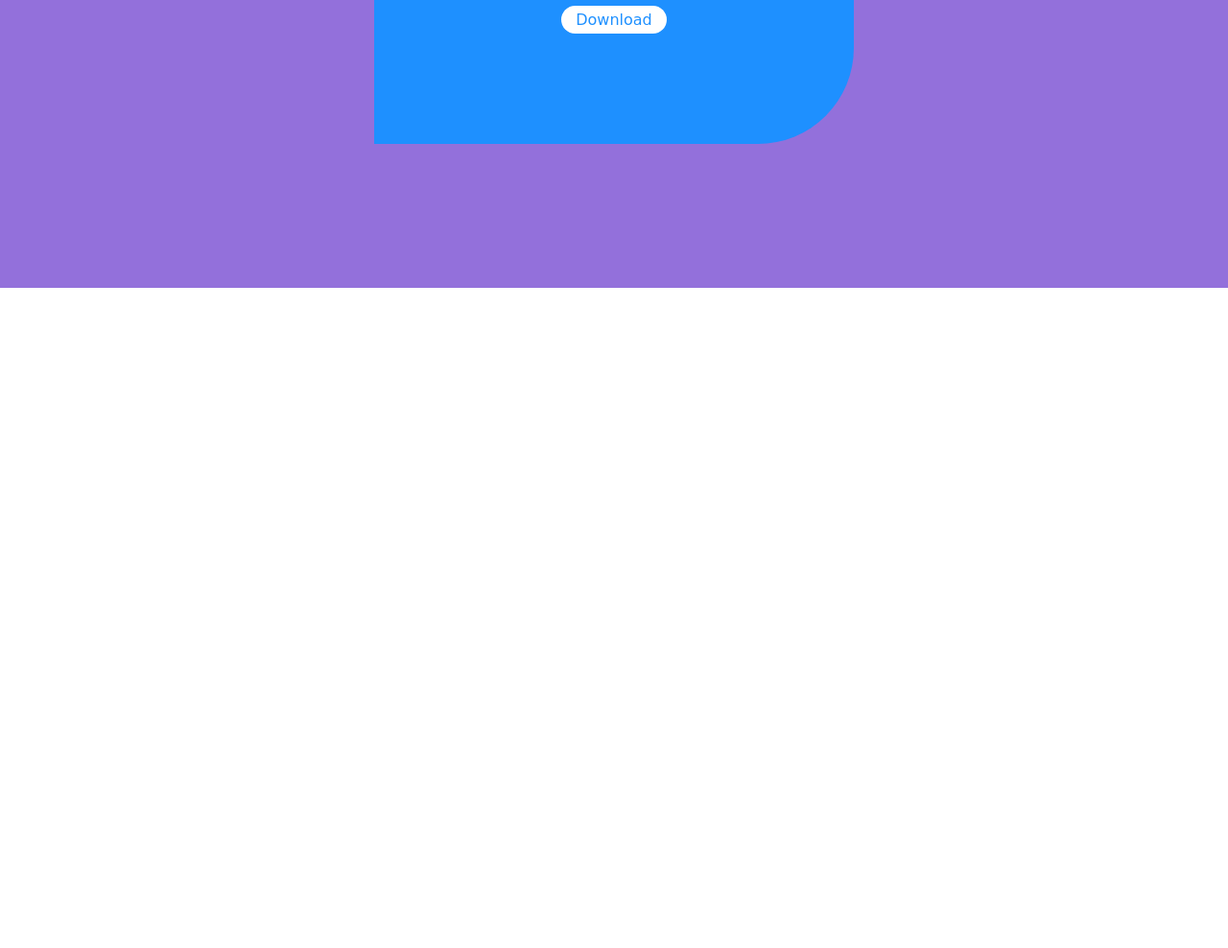
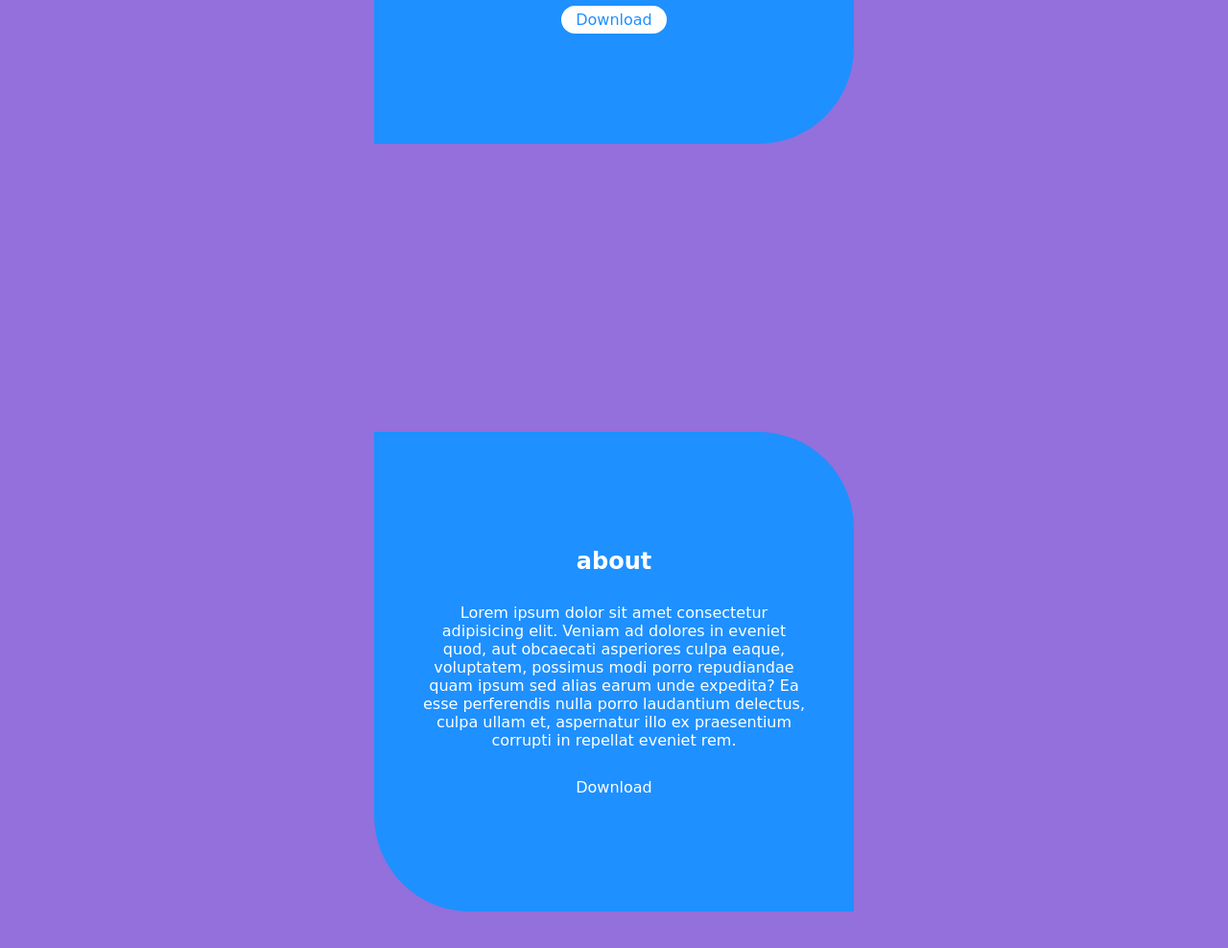
Before and after one commit to saiddakmalov/project, a plain HTML site: page index.html in a window 1280 px wide. Shown: the part 1300-2288 px from the top of the page at 96% size. Before the commit the page ends 1600 px from the top, so only its background shows below. Drawn offline with Linux system fonts and the light colour scheme.

Commit message:
add second section

```diff
--- a/css/main.css
+++ b/css/main.css
@@ -100,3 +100,19 @@ section {
     border-radius: 20px;
     color: dodgerblue;
 }
+
+.content {
+    max-width: 500px;
+    width: 100%;
+    border-radius: 0 100px;
+    background: dodgerblue;
+    min-height: 500px;
+    display: flex;
+    flex-direction: column;
+    justify-content: center;
+    align-items: center;
+    text-align: center;
+    padding: 0 50px;
+    gap: 30px;
+    color: #fff;
+}
--- a/index.html
+++ b/index.html
@@ -40,6 +40,13 @@
                 <a href="#" class="section__btn">Download</a>
             </div>
           </section>
+          <section>
+              <div class="content">
+                  <h2>about</h2>
+                  <p>Lorem ipsum dolor sit amet consectetur adipisicing elit. Veniam ad dolores in eveniet quod, aut obcaecati asperiores culpa eaque, voluptatem, possimus modi porro repudiandae quam ipsum sed alias earum unde expedita? Ea esse perferendis nulla porro laudantium delectus, culpa ullam et, aspernatur illo ex praesentium corrupti in repellat eveniet rem.</p>
+                  <a href="#">Download</a>
+              </div>
+          </section>
       </main>
 </body>
 </html>
```
